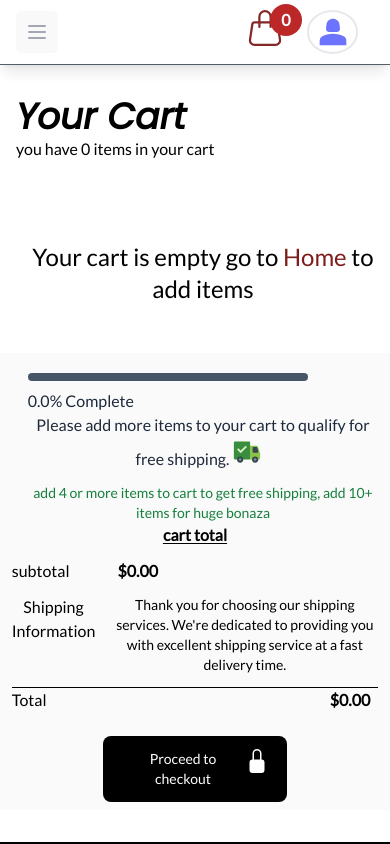
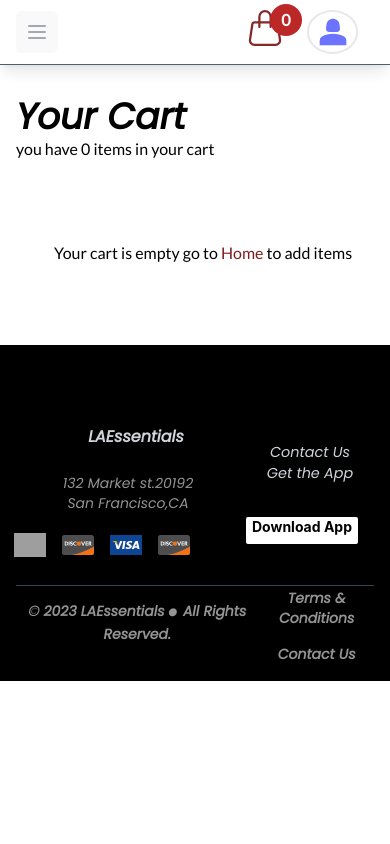
Before and after one commit to Dsmalldara/Laessentialls, a React (Vite) app: page /Laessentials/cart in a window 390 px wide. Shown: the top 844 px of the page. Built offline with nearby package versions, Linux system fonts and the light colour scheme; grey boxes are pictures that could not be loaded.

Commit message:
finishingtouch

```diff
--- a/src/Pages/Cart.jsx
+++ b/src/Pages/Cart.jsx
@@ -90,11 +90,11 @@ function Cart() {
          <div className='items-start justify-start flex flex-col ml-4 md:ml-6 mt-[2rem]'>
  <h1 className='text-4xl font-poppins font-bold text-black'>Your Cart</h1>
  <p className='text-black font-lato'>
-     you have {cartItems.length} items in your cart
+     you have {cartItems.length} {cartItems.length === 1 ? 'item' :  'items'} in your cart
  </p>
- <div className={`mt-[2rem] mx-auto ${cartItems.length === 0 ? ' md:py-0 py-[3rem]' : 'py-[1rem]'}`}>
+ <div className={`mt-[2rem] mx-auto ${cartItems.length === 0 ? ' md:py-0 py-[3rem]' : 'py-[1.5rem]'}`}>
     {
-      cartItems.length === 0 ? <p className='text-black font-lato text-2xl '>
+      cartItems.length === 0 ? <p className='text-black font-lato text-1xl '>
         Your cart is empty go to <Link to='/' className='text-red-900'>Home</Link> to add items
 
 
@@ -110,7 +110,8 @@ function Cart() {
 
 </div>
         </div>
-        <div className='md:w-[30%] px-[3%] bg-[#fafafa] text-black h-[98%]'>
+       {
+        cartItems.length ?  <div className='md:w-[30%] px-[3%] bg-[#fafafa] text-black h-[98%]'>
         <div className=' h-full rounded-md bg-[#fafafa] bg-opacity-90 backdrop-blur-md text-white font-lato  pt-1 '>
            <div>
            <ShoppingProgressBar/>
@@ -158,6 +159,8 @@ function Cart() {
 
             </div>
         </div>
+        : null
+       }
 
     </div>
   )
```
